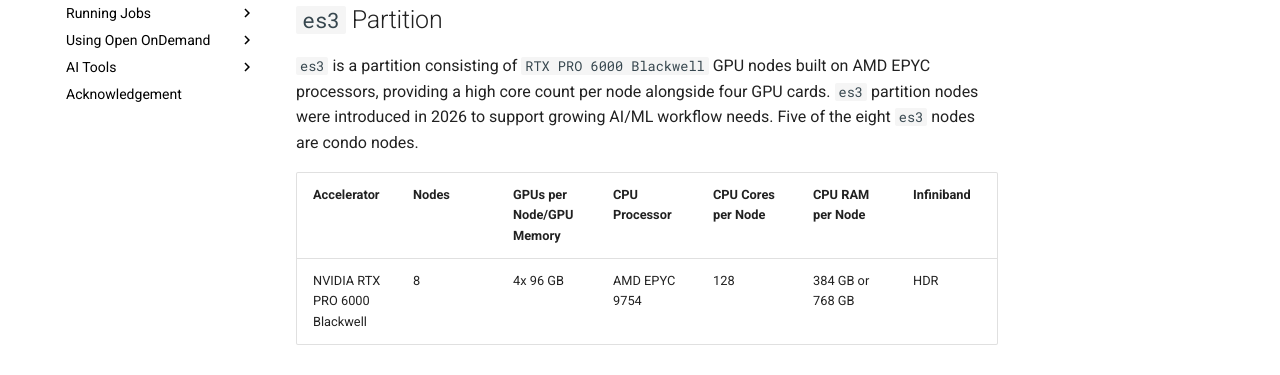
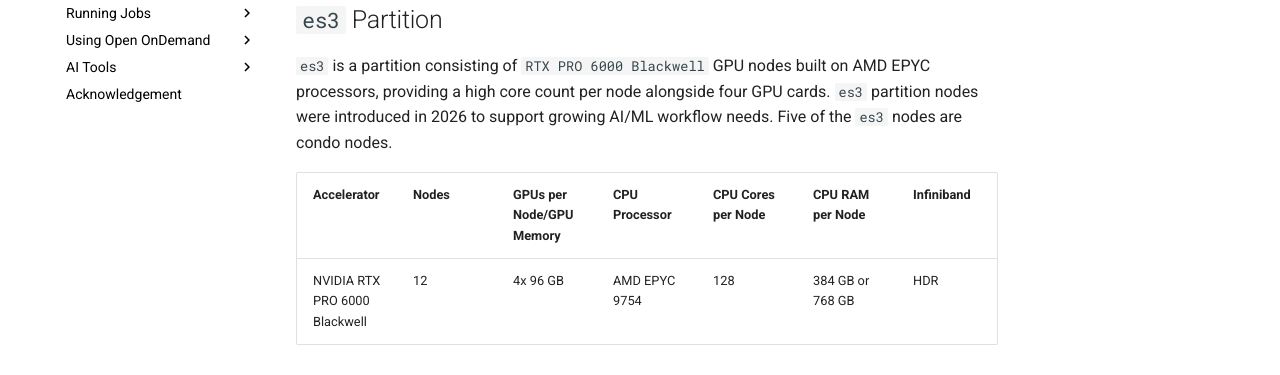
Before and after one commit to lbnl-science-it/scienceit-docs, an MkDocs documentation site: the page built from docs/hpc/systems/einsteinium.md, in a window 1280 px wide and 900 px high. Shown: the part 463-838 px from the top of the window. Built offline with MkDocs 1.6.1 and Material for MkDocs 9.7.7, drawn with Linux system fonts in a browser that asks for light colours.

Commit message:
es2 es3 update

```diff
--- a/docs/hpc/systems/einsteinium.md
+++ b/docs/hpc/systems/einsteinium.md
@@ -3,12 +3,12 @@
 Einsteinium is an institutional GPU cluster that was deployed to meet the growing computational demand for researchers doing machine learning and deep learning. The system is named after the chemical element with symbol `Es` and atomic number 99 which was discovered at Lawrence Berkeley National Laboratory in 1952 and in honor of Albert Einstein who developed the theory of relativity.
 
 ## `es3` Partition
-`es3` is a partition consisting of `RTX PRO 6000 Blackwell` GPU nodes built on AMD EPYC processors, providing a high core count per node alongside four GPU cards. `es3` partition nodes were introduced in 2026 to support growing AI/ML workflow needs. Five of the eight `es3` nodes are condo nodes.
+`es3` is a partition consisting of `RTX PRO 6000 Blackwell` GPU nodes built on AMD EPYC processors, providing a high core count per node alongside four GPU cards. `es3` partition nodes were introduced in 2026 to support growing AI/ML workflow needs. Five of the `es3` nodes are condo nodes.
 
 
 | Accelerator | Nodes | GPUs per Node/GPU Memory | CPU Processor | CPU Cores per Node | CPU RAM per Node | Infiniband |
 | ----------- | ----- | ------------------------ | ------------- | --------- | ------- | ---------- |
-| NVIDIA RTX PRO 6000 Blackwell | 8 | 4x 96 GB | AMD EPYC 9754 | 128 | 384 GB or 768 GB | HDR |
+| NVIDIA RTX PRO 6000 Blackwell | 12 | 4x 96 GB | AMD EPYC 9754 | 128 | 384 GB or 768 GB | HDR |
 
 ### How to specify desired GPU card(s)
 
```
Also changed, not shown: docs/hpc/index.md (+1 -1 lines).
